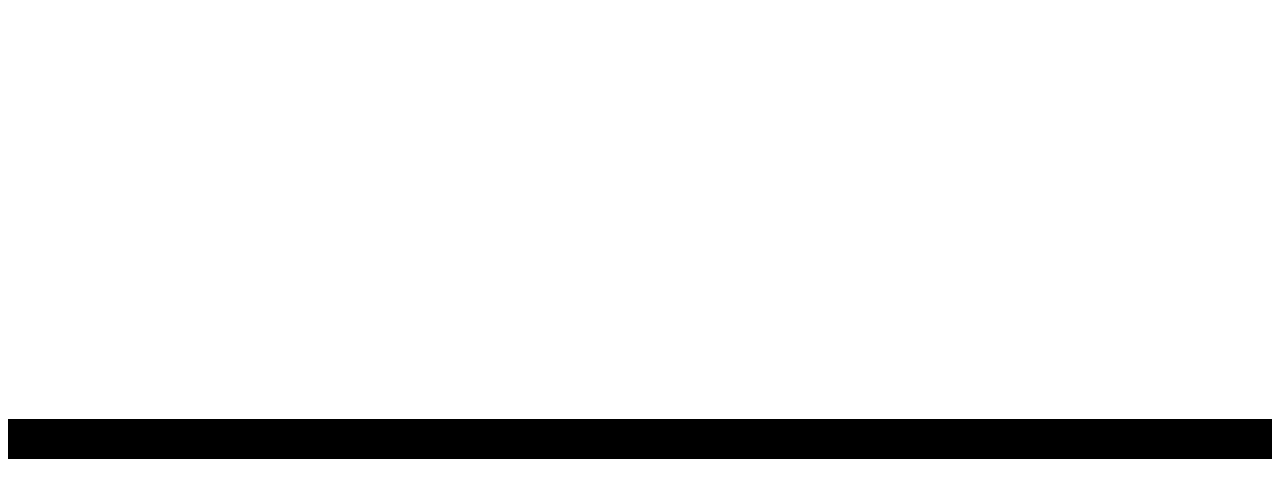
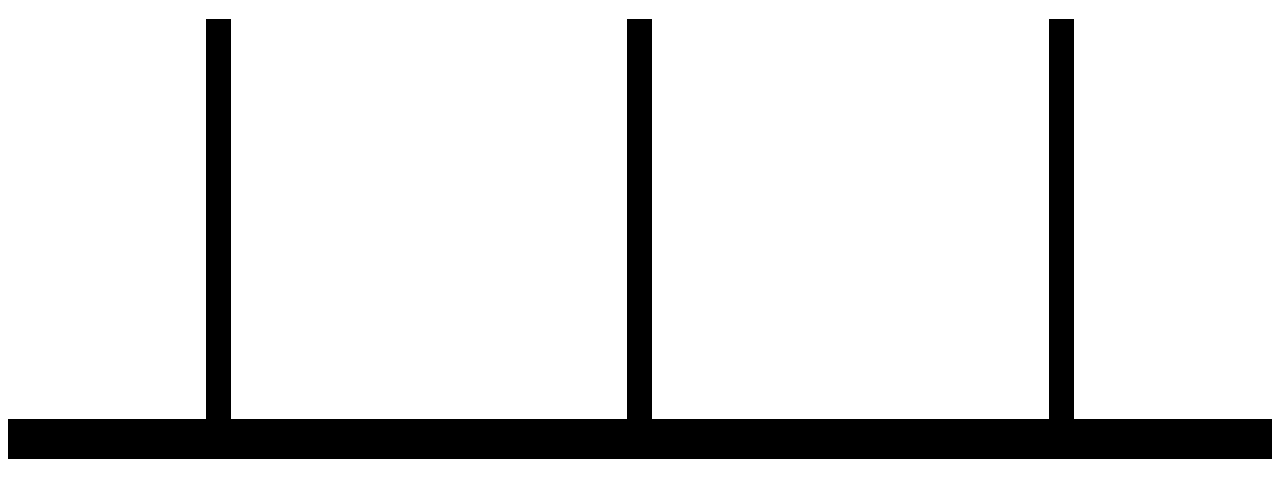
Before and after one commit to RexConner1/project1, a plain HTML site: page index.html in a window 1280 px wide. Shown: the part 61-558 px from the top of the page. Drawn offline with Linux system fonts and the light colour scheme.

Commit message:
Set up pegs

```diff
--- a/css/style.css
+++ b/css/style.css
@@ -14,3 +14,16 @@ main {
     width: auto;
     background: black;
 }
+
+.pegs {
+    grid-row: 2;
+    grid-column: 1 / span 3;
+    display: flex;
+    justify-content: space-around;
+}
+
+.peg {
+    height: 400px;
+    width: 25px;
+    background: black;
+}
--- a/index.html
+++ b/index.html
@@ -14,6 +14,11 @@
     </nav>
     <main>
         <div class="base"></div>
+        <div class="pegs">
+            <div class="peg one"></div>
+            <div class="peg two"></div>
+            <div class="peg three"></div>
+        </div>
     </main>
     <footer>
     </footer>
```
